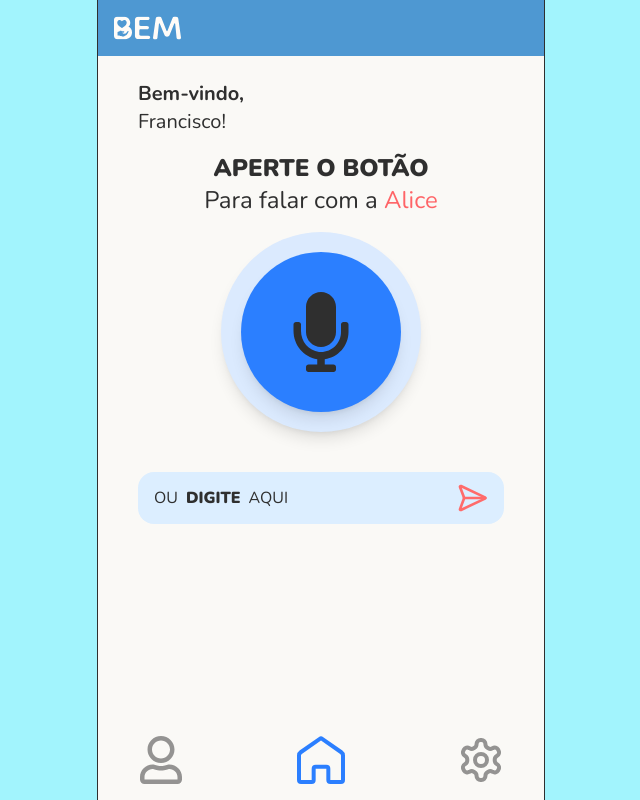
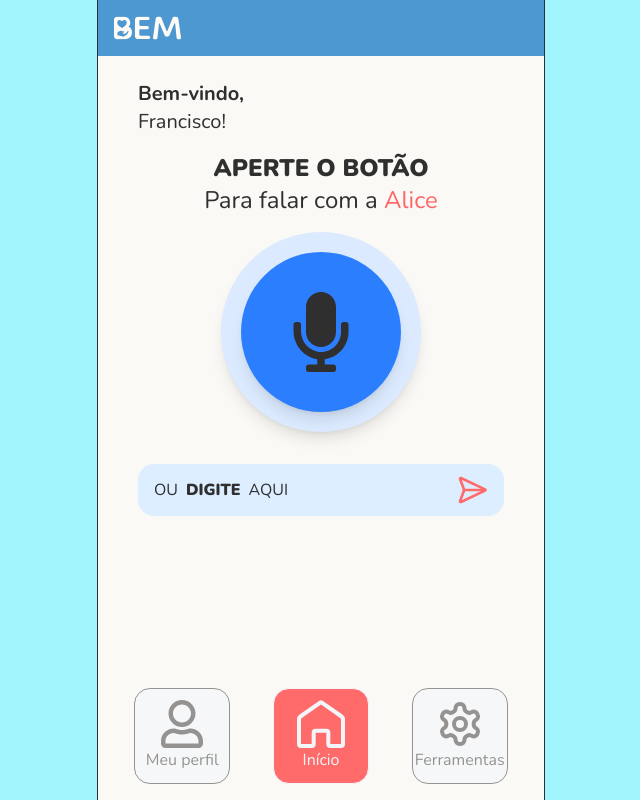
Before and after one commit to GabrielAlves263/vivai, a Next.js app: page / in a window 1280 px wide. Shown: the whole page, without its empty margins (319-959 px from the left). Built offline with nearby package versions, Linux system fonts and the light colour scheme.

Commit message:
fix: reformulate ButtonNavs structure

```diff
--- a/src/app/globals.css
+++ b/src/app/globals.css
@@ -7,7 +7,7 @@
   --color-primary: #4e98d2;
   --color-primary-light: #dceeff;
   --color-red: #ff6b6b;
-  --color-paper: #ffffff;
+  --color-paper: #f2f6f9;
 }
 
 html,
--- a/src/components/buttons/TextInputButton.tsx
+++ b/src/components/buttons/TextInputButton.tsx
@@ -10,7 +10,7 @@ export default function TextInputButton() {
   const isActive = isFocused || value !== "";
 
   return (
-    <div className="relative w-full max-w-sm mt-6 bg-primary-light rounded-2xl">
+    <div className="relative w-full max-w-sm mt-4 bg-primary-light rounded-2xl">
       <div>
         <span
           className={`
--- a/src/components/nav/BottomNav.tsx
+++ b/src/components/nav/BottomNav.tsx
@@ -9,13 +9,24 @@ export default function BottomNav() {
   const currentPath = usePathname();
 
   return (
-    <div className="fixed bottom-0 w-full max-w-lg flex justify-around p-4">
-      <ButtonNav Icon={FaRegUser} currentPath={currentPath} path="/perfil" />
-      <ButtonNav Icon={GrHomeRounded} currentPath={currentPath} path="/" />
+    <div className="fixed bottom-0 w-full max-w-md flex justify-around p-4">
+      <ButtonNav
+        Icon={FaRegUser}
+        currentPath={currentPath}
+        path="/perfil"
+        text="Meu perfil"
+      />
+      <ButtonNav
+        Icon={GrHomeRounded}
+        currentPath={currentPath}
+        path="/"
+        text="Início"
+      />
       <ButtonNav
         Icon={LuSettings}
         currentPath={currentPath}
         path="/configuracoes"
+        text="Ferramentas"
       />
 
       {/* <img src="userIcon.svg" className="h-14 opacity-50" />
--- a/src/components/nav/ButtonNav.tsx
+++ b/src/components/nav/ButtonNav.tsx
@@ -7,6 +7,7 @@ interface ButtonNavProps {
   path: string;
   currentPath: string;
   action?: () => void;
+  text?: string;
 }
 
 export default function ButtonNav({
@@ -15,15 +16,17 @@ export default function ButtonNav({
   path,
   currentPath,
   action,
+  text,
 }: ButtonNavProps) {
   return (
     <Link
       href={path}
       onClick={action}
       data-active={currentPath === path}
-      className="data-[active=true]:text-blue-500 data-[active=false]:opacity-50 hover:text-blue-500"
+      className="flex flex-col items-center justify-center bg-paper border rounded-2xl size-24 data-[active=true]:text-paper data-[active=true]:bg-red data-[active=false]:opacity-50 hover:text-red"
     >
       <Icon className="size-12" />
+      <p>{text}</p>
     </Link>
   );
 }
```
